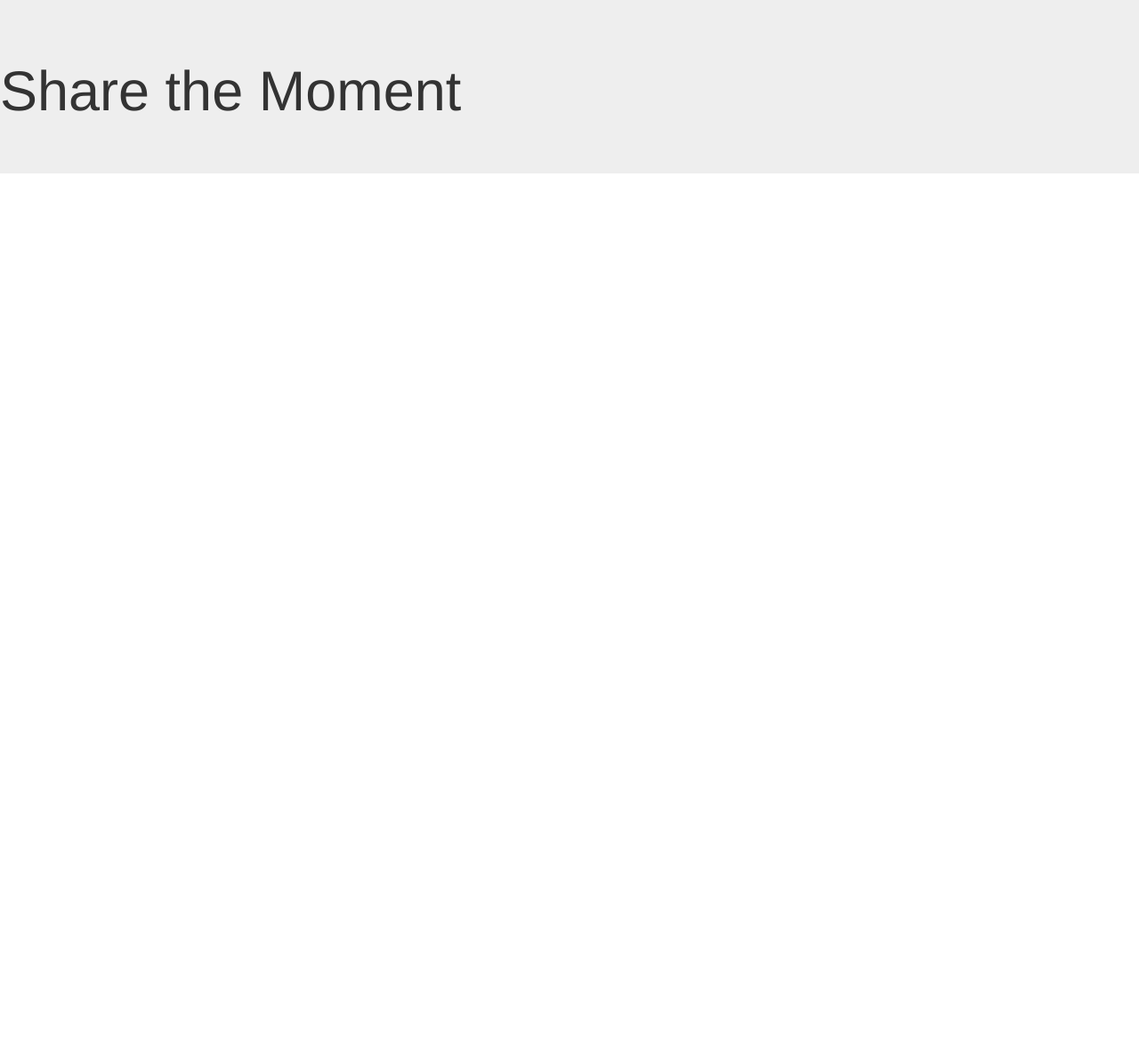
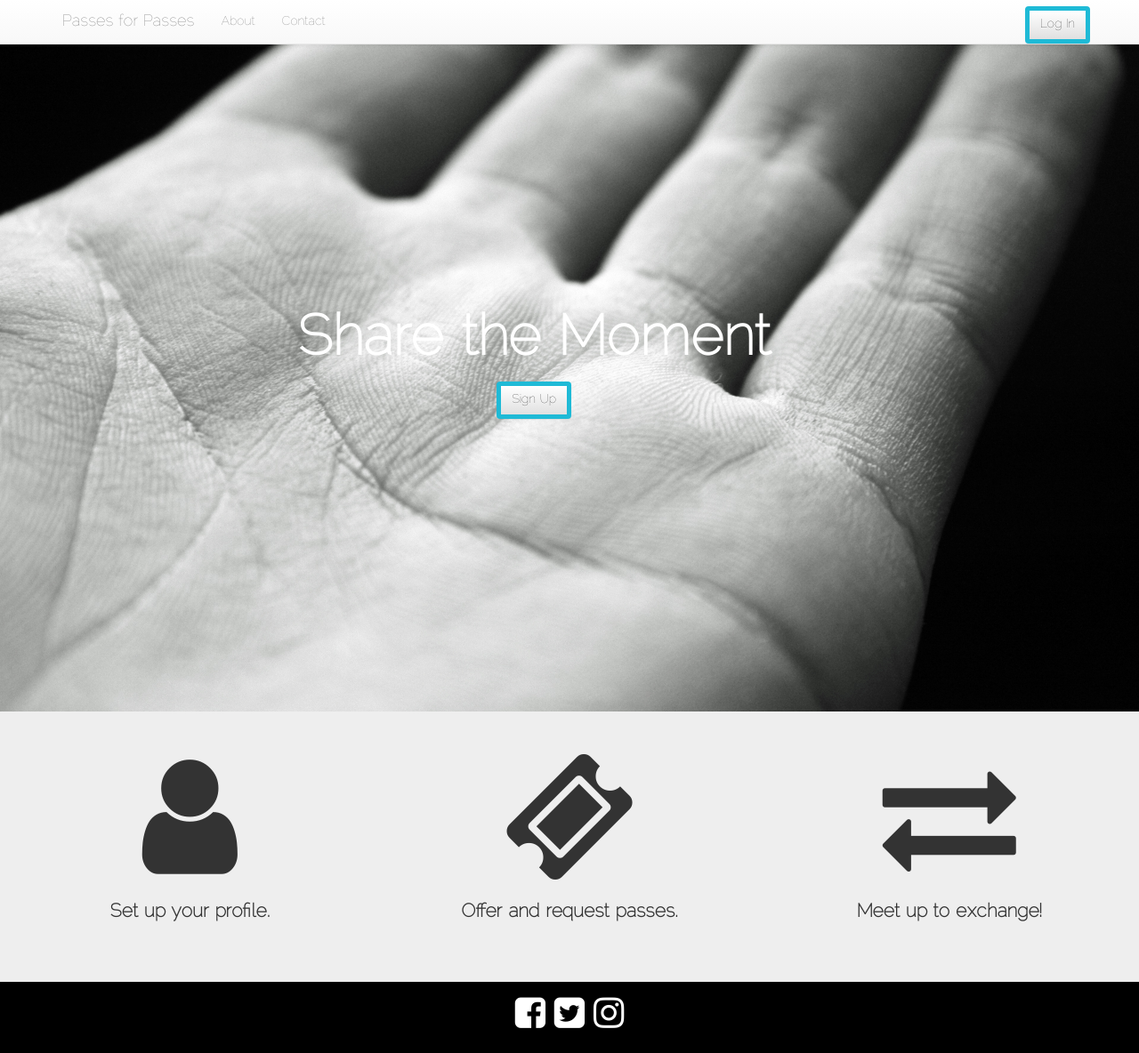
Before and after one commit to ac17/P4P, a PHP site: page / in a window 1280 px wide. Shown: the whole page at 89% size. Before the commit the page ends 195 px from the top, so only its background shows below. Run offline with PHP 8.4, Linux system fonts and the light colour scheme; some libraries are stand-ins or nearby versions.

Commit message:
first draft of front page design

```diff
--- /dev/null
+++ b/css/global.css
@@ -0,0 +1,31 @@
+/* Fonts */
+@font-face {
+    font-family: RalewayThin;
+    src: url("../fonts/RalewayThin.ttf");
+}
+
+html, body {
+  height: 100%;
+  margin: 0;
+  font-family: RalewayThin;
+}
+
+/* Sticky footer styles */
+.footer {
+  position: relative;
+  bottom: 0;
+  width: 100%;
+  /* Set the fixed height of the footer here */
+  height: 80px;
+  background-color: black;
+  color: white;
+}
+#footerInner {
+  text-align: center;
+}
+
+/* Buttons */
+.btn {
+  background-color: rgba(0,0,0,0.7);
+  border: solid #1fbad6 5px;
+}
--- a/css/index.css
+++ b/css/index.css
@@ -1,18 +1,22 @@
-html, body {
-	height: 100%;
-	margin: 0;
-}
-
 #banner {
 	min-height: 100%;
 	background-image: url("../img/palm.jpg");
 	background-size: cover;
 	background-repeat: no-repeat;
 	top: 0px;
+	position: relative;
+
+	display: table;
+    height: 100%;
+    width: 100%;
+	z-index:10;
+
+	margin-bottom: 0px;
 }
 
-.h1 {
-	font: black;
+
+#banner h1 {
+	color: white;
 }
 
 .navbar {
@@ -20,5 +24,36 @@ html, body {
 }
 
 #login {
-	margin-top: -5px;
+	margin-top: 7px;
 }
+
+#bannerInner {
+	display: table-cell;
+    vertical-align: middle;
+	z-index:10;
+	width: 100%;
+	float: center;
+	position: relative;
+	text-align: center;
+}
+
+#bannerInnerInner {
+	display: table-cell;
+    vertical-align: middle;
+	z-index:10;
+	text-align: center;
+	float: center;
+	margin: 0 auto;
+}
+
+.col-md-4 {
+	text-align: center;
+}
+
+#howItWorks {
+	margin-bottom: 0px;
+}
+
+#howItWorks i {
+	line-height: 100px;
+}
--- a/index.php
+++ b/index.php
@@ -8,20 +8,113 @@
 		<meta name="viewport" content="width=device-width, initial-scale=1">
 
 		<!-- favicon.ico is in the root directory -->
-
-		<!-- Custom -->
-		<link rel="stylesheet" href="css/index.css">
 		<!-- Boilerplate -->
 		<link rel="stylesheet" href="css/normalize.css">
 		<link rel="stylesheet" href="css/main.css">
 		<!-- Bootstrap -->
 		<link rel="stylesheet" href="https://maxcdn.bootstrapcdn.com/bootstrap/3.3.4/css/bootstrap.min.css">
 		<link rel="stylesheet" href="https://maxcdn.bootstrapcdn.com/bootstrap/3.3.4/css/bootstrap-theme.min.css">
+        <!-- Font Awesome -->
+        <link rel="stylesheet" href="http://maxcdn.bootstrapcdn.com/font-awesome/4.3.0/css/font-awesome.min.css">
+        <!-- Custom -->
+        <link rel="stylesheet" href="css/index.css">
+        <link rel="stylesheet" href="css/global.css">
+
+		<script src="https://ajax.googleapis.com/ajax/libs/jquery/1.11.2/jquery.min.js"></script>
 		<script src="https://maxcdn.bootstrapcdn.com/bootstrap/3.3.4/js/bootstrap.min.js"></script>
 	</head>
 	<body>
-		<div class="jumbotron">
-			<h1>Share the Moment</h1>
+
+<!-- Fixed navbar -->
+    <nav class="navbar navbar-default navbar-fixed-top">
+      <div class="container">
+        <div class="navbar-header">
+          <button type="button" class="navbar-toggle collapsed" data-toggle="collapse" data-target="#navbar" aria-expanded="false" aria-controls="navbar">
+            <span class="sr-only">Toggle navigation</span>
+            <span class="icon-bar"></span>
+            <span class="icon-bar"></span>
+          </button>
+          <a class="navbar-brand" href="#">Passes for Passes</a>
+        </div>
+        <div id="navbar" class="navbar-collapse collapse">
+          <ul class="nav navbar-nav">
+            <li><a href="#about">About</a></li>
+            <li><a href="#contact">Contact</a></li>
+          </ul>
+          <ul class="nav navbar-nav navbar-right">
+            <li><button type="button" class="btn btn-default" id="login" data-toggle="modal" data-target="#loginModal">Log In</button></li>
+          </ul>
+        </div><!--/.nav-collapse -->
+      </div>
+    </nav>
+
+    <!-- Login Modal-->
+    <div class="modal fade" id="loginModal" tabindex="-1" role="dialog" aria-hidden="true">
+    	<div class="modal-dialog">
+    		<div class="modal-content">
+    			<div class="modal-header">
+    				<h2>Log In</h2>
+    			</div>
+    			<div class="modal-body">
+    				<form>
+    					<div class="input-group">
+    						<span class="input-group-addon" id="basic-addon1">@</span>
+    						<input type="email" class="form-control" placeholder="Email address" aria-describedby="basic-addon1">
+    					</div>
+    					<br>
+    					<div class="input-group">
+    						<span class="input-group-addon" id="basic-addon1"><span class="glyphicon glyphicon-search" aria-hidden="true"></span></span>
+    						<input type="password" class="form-control" placeholder="Password" aria-describedby="basic-addon1">
+    					</div>
+    				</form>
+    			</div>
+    			<div class="modal-footer">
+    				<button type="button" class="btn btn-default" data-dismiss="modal">Close</button>
+    			</div>
+    		</div>
+    	</div>
+    </div>
+
+		<div class="jumbotron" id="banner">
+			<div class="container" id="bannerInner">
+				<div class="container" id="bannerInnerInner">
+					<center>
+						<h1><b>Share the Moment</b></h1>
+						<button type="button" class="btn btn-default">Sign Up</button>
+					</center>
+				</div>
+			</div>
 		</div>
+
+        <!-- How it works -->
+		<div class="container-fluid jumbotron" id="howItWorks">
+			<div class="row">
+                <div class="col-md-4">
+                    <h2><i class="fa fa-user fa-5x"></i></h2><br>
+                    <p><b>Set up your profile.</b></p>
+                </div>
+                <div class="col-md-4">
+                    <h2><i class="fa fa-ticket fa-5x"></i></h2><br>
+                    <p><b>Offer and request passes.</b></p>
+                </div>
+                <div class="col-md-4">
+                    <h2><i class="fa fa-exchange fa-5x"></i></h2><br>
+                    <p><b>Meet up to exchange!</b></p>
+                </div>
+            </div>
+		</div>
+
+        <!-- Footer -->
+        <footer class="footer">
+            <div class="container" id="footerInner">
+                <h2><i class="fa fa-facebook-square fa-lg"></i>
+                    <i class="fa fa-twitter-square fa-lg"></i>
+                    <i class="fa fa-instagram fa-lg"></i>
+                </h2>
+            </div>
+        </footer>
+
+        <!-- IE10 viewport hack for Surface/desktop Windows 8 bug -->
+        <script src="../../assets/js/ie10-viewport-bug-workaround.js"></script>
 	</body>
 </html>
```
Also changed, not shown: config.json (added, +16 -0 lines), index.html (+72 -9 lines), font/fontello.ttf (added), font/fontello.woff (added), fonts/RalewayThin.ttf (added), 3 other files.
